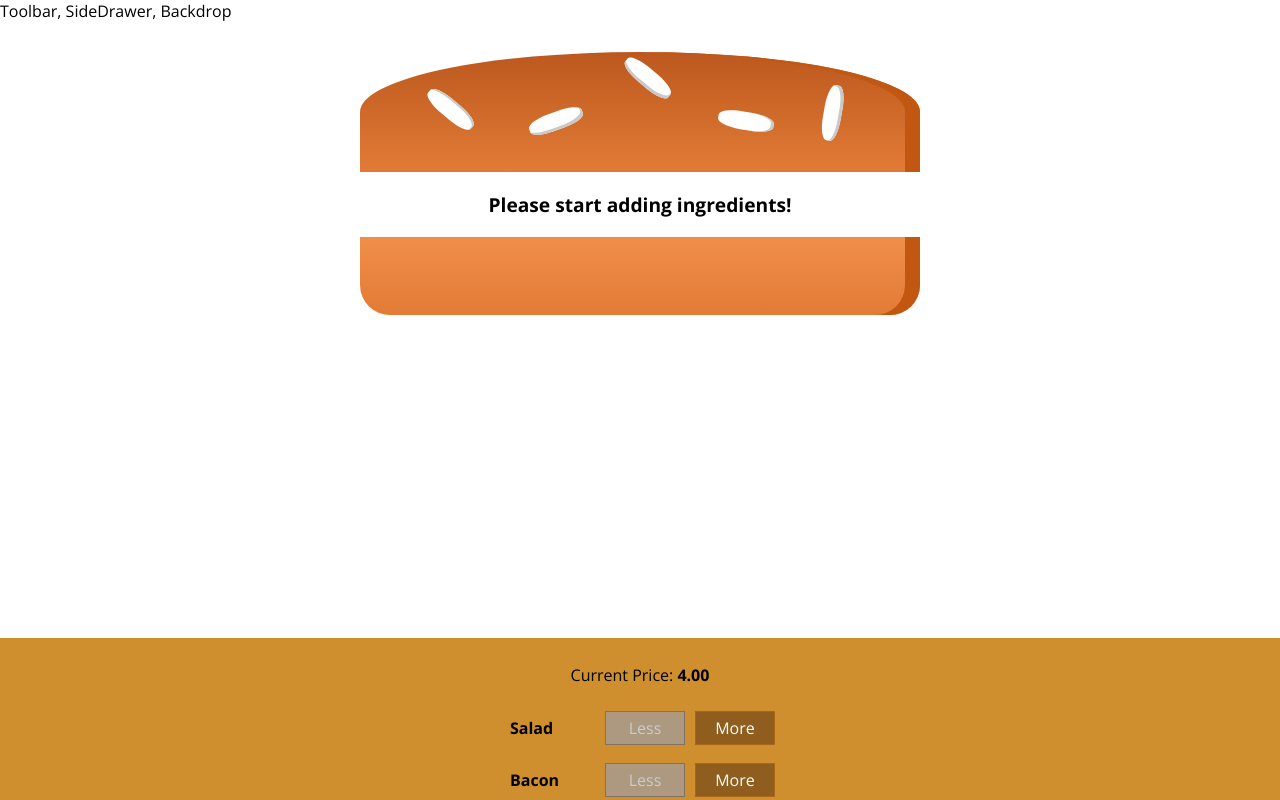
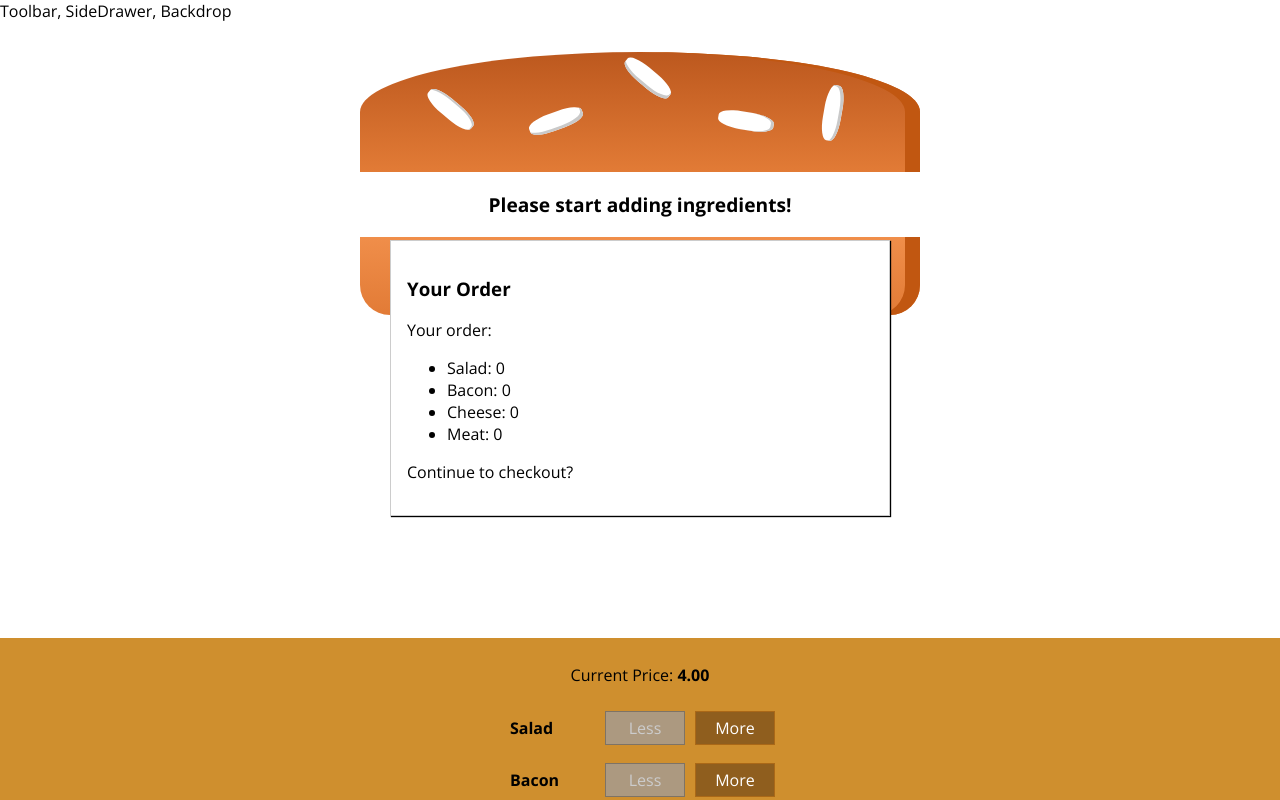
Before and after one commit to myozkan97/react-burger-builder-app, a React (Create React App) app: page / in a window 1280 px wide. Shown: the top 800 px of the page. Built offline with nearby package versions, Linux system fonts and the light colour scheme.

Commit message:
created order summary modal

```diff
--- /dev/null
+++ b/src/components/Burger/OrderSummary/OrderSummary.js
@@ -0,0 +1,28 @@
+import React from 'react';
+
+import Aux from '../../../hoc/Auxiliary';
+
+const orderSummary = (props) => {
+    const ingredientSummary = Object.keys(props.ingredients)
+        .map(igKey => {
+            return (
+                <li key={igKey}>
+                    <span style={{ textTransform: 'capitalize' }}>{igKey}</span>: {props.ingredients[igKey]}
+                </li> );
+        })
+
+
+    return (
+        <Aux>
+            <h3>Your Order</h3>
+            <p>Your order:</p>
+            <ul>
+                {ingredientSummary}
+            </ul>
+            <p>Continue to checkout?</p>
+        </Aux>
+    );
+};
+
+
+export default orderSummary;
--- /dev/null
+++ b/src/components/UI/Modal/Modal.js
@@ -0,0 +1,12 @@
+import React from 'react';
+
+import classes from './Modal.module.css';
+
+const modal = (props) => (
+     <div className={classes.Modal}>
+        {props.children}
+    </div>
+)
+
+
+export default modal;
--- /dev/null
+++ b/src/components/UI/Modal/Modal.module.css
@@ -0,0 +1,20 @@
+.Modal {
+    position: fixed;
+    z-index: 500;
+    background-color: white;
+    width: 70%;
+    border: 1px solid #ccc;
+    box-shadow: 1px 1px 1px black;
+    padding: 16px;
+    left: 15%;
+    top: 30%;
+    box-sizing: border-box;
+    transition: all 0.3s ease-out;
+}
+
+@media (min-width: 600px) {
+    .Modal {
+        width: 500px;
+        left: calc(50% - 250px);
+    }
+}
--- a/src/containers/BurgerBuilder/BurgerBuilder.js
+++ b/src/containers/BurgerBuilder/BurgerBuilder.js
@@ -3,6 +3,8 @@
 import Aux from '../../hoc/Auxiliary';
 import Burger from '../../components/Burger/Burger';
 import BuildControls from '../../components/Burger/BuildControls/BuildControls';
+import Modal from '../../components/UI/Modal/Modal';
+import OrderSummary from '../../components/Burger/OrderSummary/OrderSummary';
 
 const INGREDIENT_PRICES = {
     salad: 0.5,
@@ -84,6 +86,9 @@
         }
         return (
             <Aux>
+                <Modal>
+                    <OrderSummary ingredients={this.state.ingredients} />
+                </Modal>
                 <Burger ingredients={this.state.ingredients}/>
                 <BuildControls
                     ingredientAdded={this.addIngredientHandler}
```
Also changed, not shown: src/components/UI/Backdrop/Backdrop.js (added).
